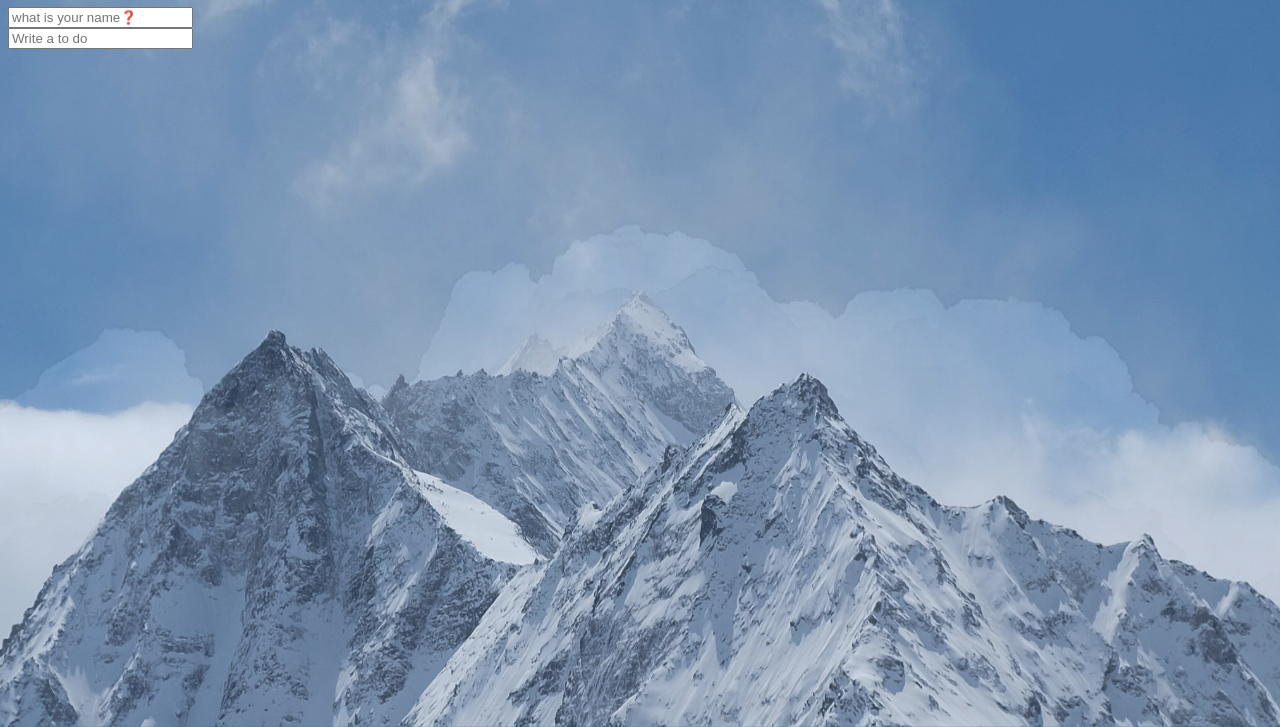
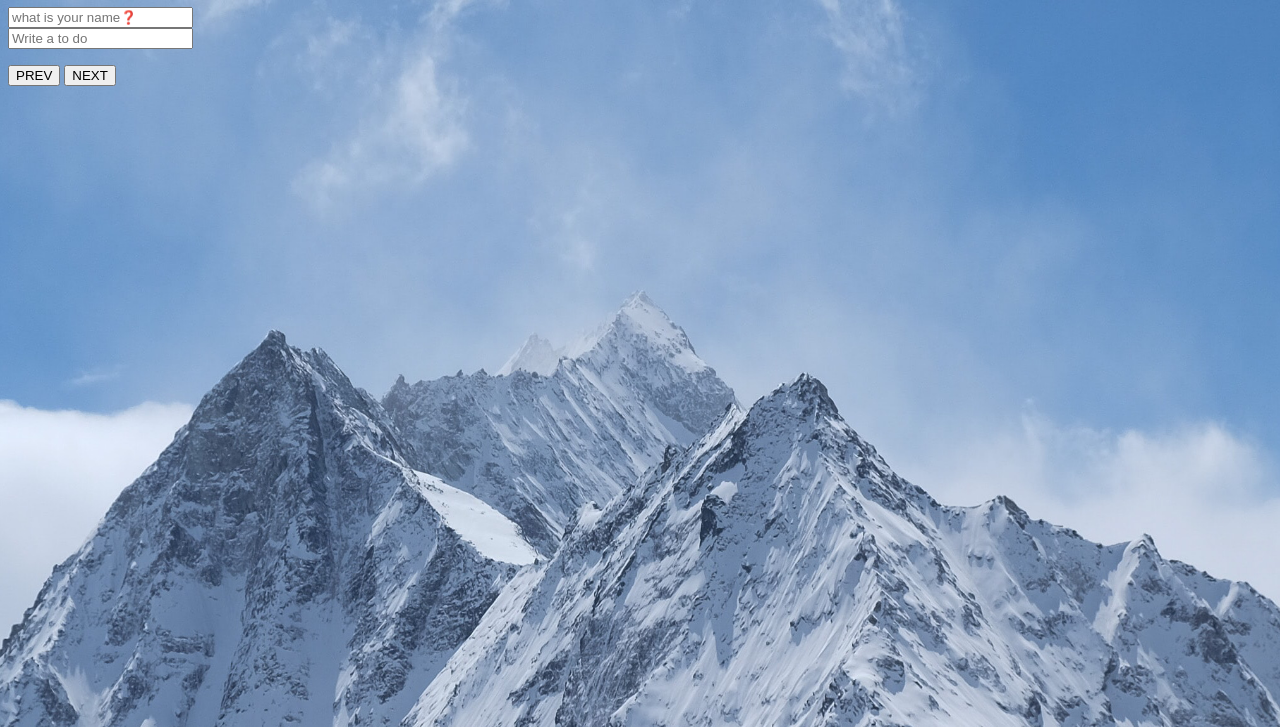
Before and after one commit to leeinae/VanilaJS-Study, a plain HTML site: page index.html in a window 1280 px wide. Shown: the part 73-800 px from the top of the page. Drawn offline with Linux system fonts and the light colour scheme.

Commit message:
Add next, prev btn slide feature

```diff
--- a/bg.js
+++ b/bg.js
@@ -1,22 +1,27 @@
-const body = document.querySelector("#silder");
+const body = document.querySelector("#slider");
 const IMG_COUNT = 6;
 const SHOWING = "bg-showing";
+const nextBtn = document.querySelector("#next");
+const prevBtn = document.querySelector("#prev");
 
-function silde() {
-    const firstSilde = document.querySelector(".bgImg:first-child");
-    const currentSilde = document.querySelector(`.${SHOWING}`);
+function slide(event) {
+    const id = event.target.id;
+    const firstSlide = document.querySelector(".bgImg:first-child");
+    const lastSlide = document.querySelector(".bgImg:last-child");
+    const currentSlide = document.querySelector(`.${SHOWING}`);
 
-    if(currentSilde) {
-        currentSilde.classList.remove(SHOWING);
-        const nextSilde = currentSilde.nextElementSibling;
+    if(currentSlide) {
+        currentSlide.classList.remove(SHOWING);
 
-        if(nextSilde) {
-            nextSilde.classList.add(SHOWING);
+        if(id == 'next') {
+            const nextSlide = currentSlide.nextElementSibling ? currentSlide.nextElementSibling : firstSlide;
+            nextSlide.classList.add(SHOWING);
         } else {
-            firstSilde.classList.add(SHOWING);
+            const prevSlide = currentSlide.previousElementSibling ? currentSlide.previousElementSibling : lastSlide;
+            prevSlide.classList.add(SHOWING);
         }
     } else {
-        firstSilde.classList.add(SHOWING);
+        firstSlide.classList.add(SHOWING);
     }
 }
 
@@ -26,16 +31,19 @@ function paintImage() {
 
         image.src = `Images/image(${i}).jpg`
         image.classList.add("bgImg");
+
         if(i==1) {
             image.classList.add("bg-showing");
         }
+
         body.appendChild(image);
     }
 }
 
 function init() {
     paintImage();
+    nextBtn.addEventListener('click', slide);
+    prevBtn.addEventListener('click', slide);
 }
 
 init();
-setInterval(silde, 5000);
--- a/index.html
+++ b/index.html
@@ -1,7 +1,7 @@
 <!DOCTYPE html>
 <html lang="ko">
 <head>
-    <title>Document</title>
+    <title>Clone Momentum</title>
     <link rel="stylesheet" href="index.css" />
 </head>
 <body>
@@ -17,7 +17,10 @@
         <input type="text" placeholder="Write a to do">
     </form>
     <ul class="js-toDoList"></ul>
-    <div id="silder"></div>
+    <div id="slider">
+    </div>
+    <button id="prev">PREV</button>
+    <button id="next">NEXT</button>
     <script src="clock.js"></script>
     <script src="greeting.js"></script>
     <script src="todo.js"></script>
```
